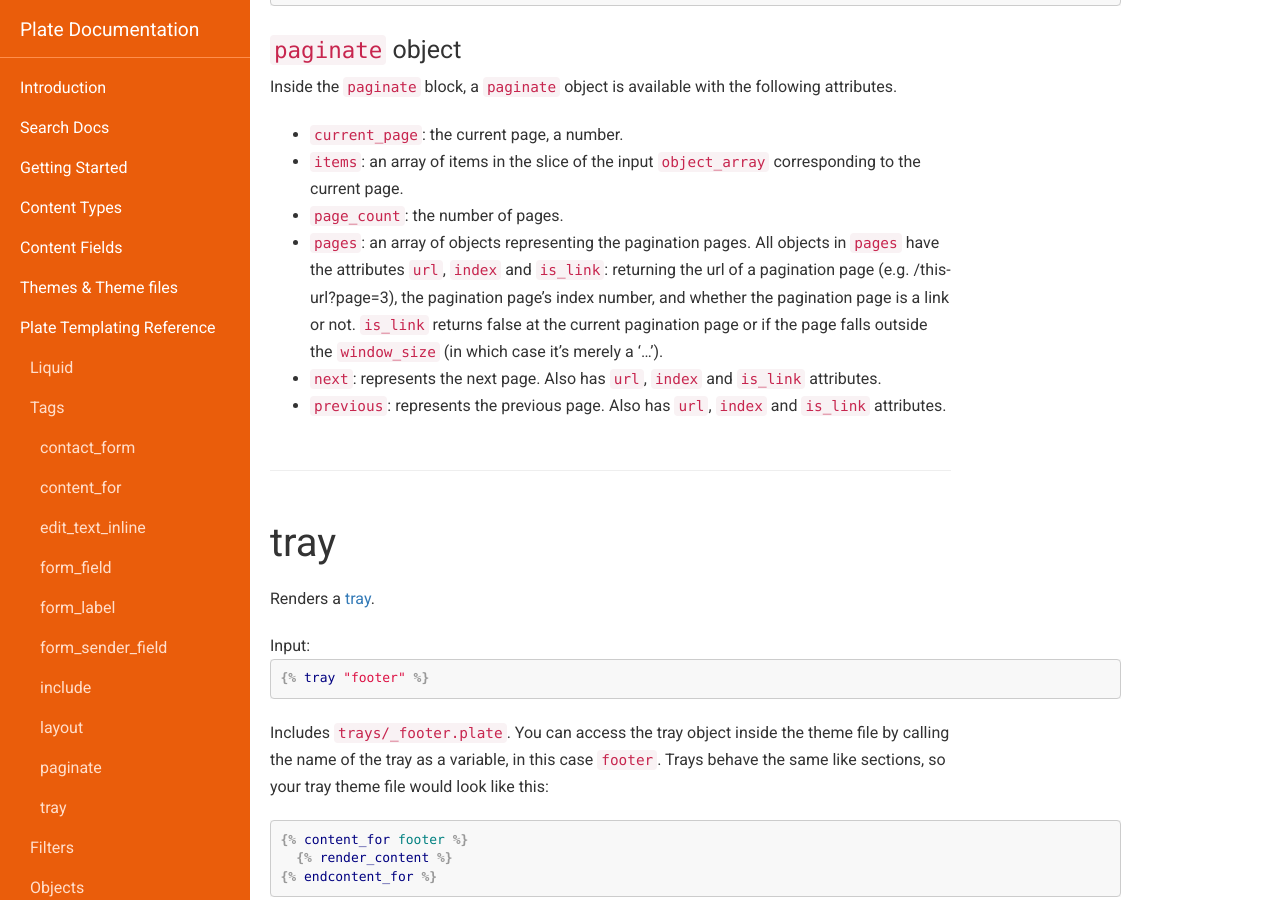
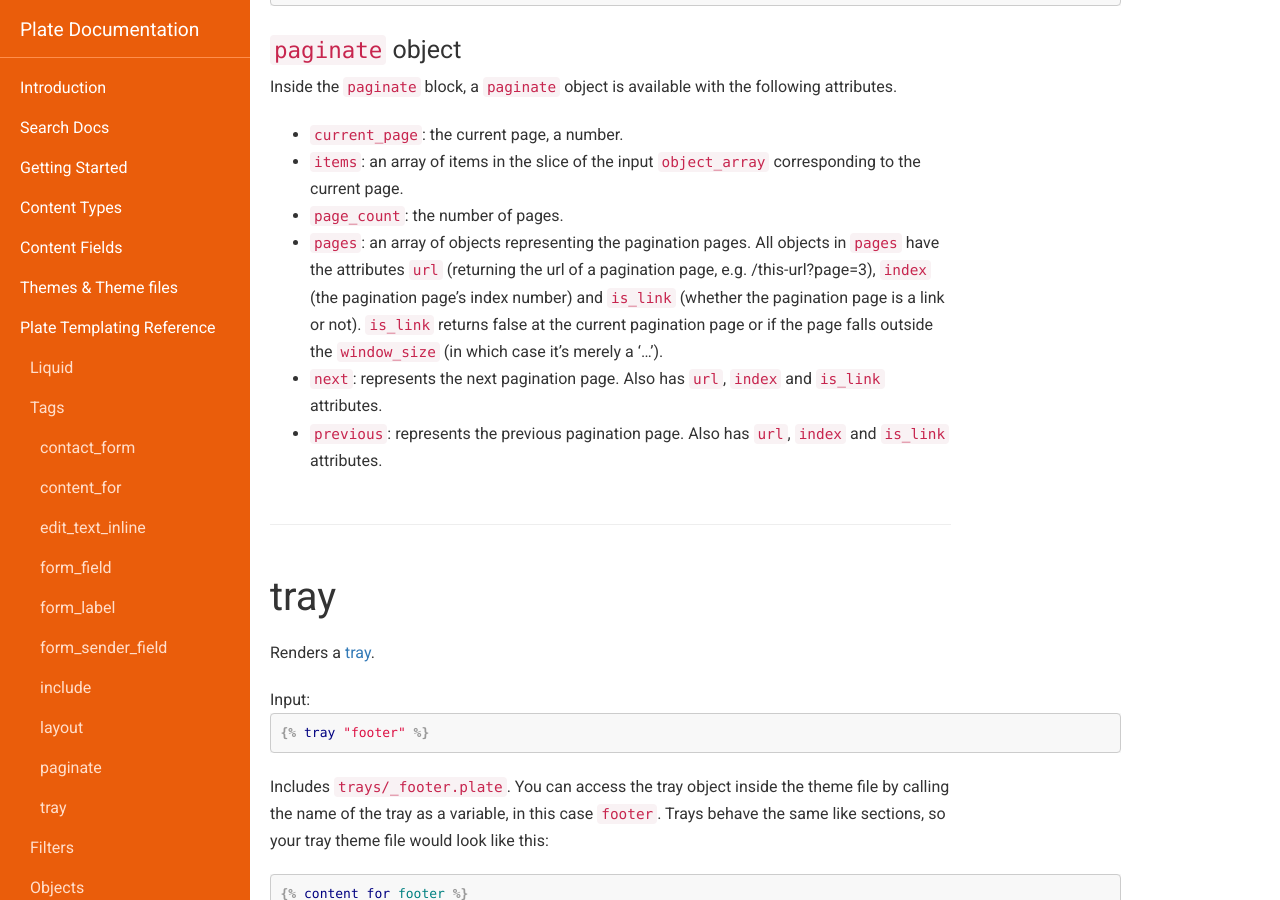
Before and after one commit to platehub/platehub.github.io, a Jekyll site: the page built from docs/templating-reference/tags.md, in a window 1280 px wide and 900 px high, scrolled down 7679 px. Built offline with Jekyll 4.4.1, drawn with Linux system fonts in a browser that asks for light colours; nearby versions of some CDN libraries.

Commit message:
updated pagination

```diff
--- a/docs/templating-reference/tags.md
+++ b/docs/templating-reference/tags.md
@@ -329,9 +329,9 @@ Inside the `paginate` block, a `paginate` object is available with the following
 - `current_page`: the current page, a number.
 - `items`: an array of items in the slice of the input `object_array` corresponding to the current page.
 - `page_count`: the number of pages.
-- `pages`: an array of objects representing the pagination pages. All objects in `pages` have the attributes `url`, `index` and `is_link`: returning the url of a pagination page (e.g. /this-url?page=3), the pagination page's index number, and whether the pagination page is a link or not. `is_link` returns false at the current pagination page or if the page falls outside the `window_size` (in which case it's merely a '...').
-- `next`: represents the next page. Also has `url`, `index` and `is_link` attributes.
-- `previous`: represents the previous page. Also has `url`, `index` and `is_link` attributes.
+- `pages`: an array of objects representing the pagination pages. All objects in `pages` have the attributes `url` (returning the url of a pagination page, e.g. /this-url?page=3), `index` (the pagination page's index number) and `is_link` (whether the pagination page is a link or not). `is_link` returns false at the current pagination page or if the page falls outside the `window_size` (in which case it's merely a '...').
+- `next`: represents the next pagination page. Also has `url`, `index` and `is_link` attributes.
+- `previous`: represents the previous pagination page. Also has `url`, `index` and `is_link` attributes.
 
 ___
 
```
